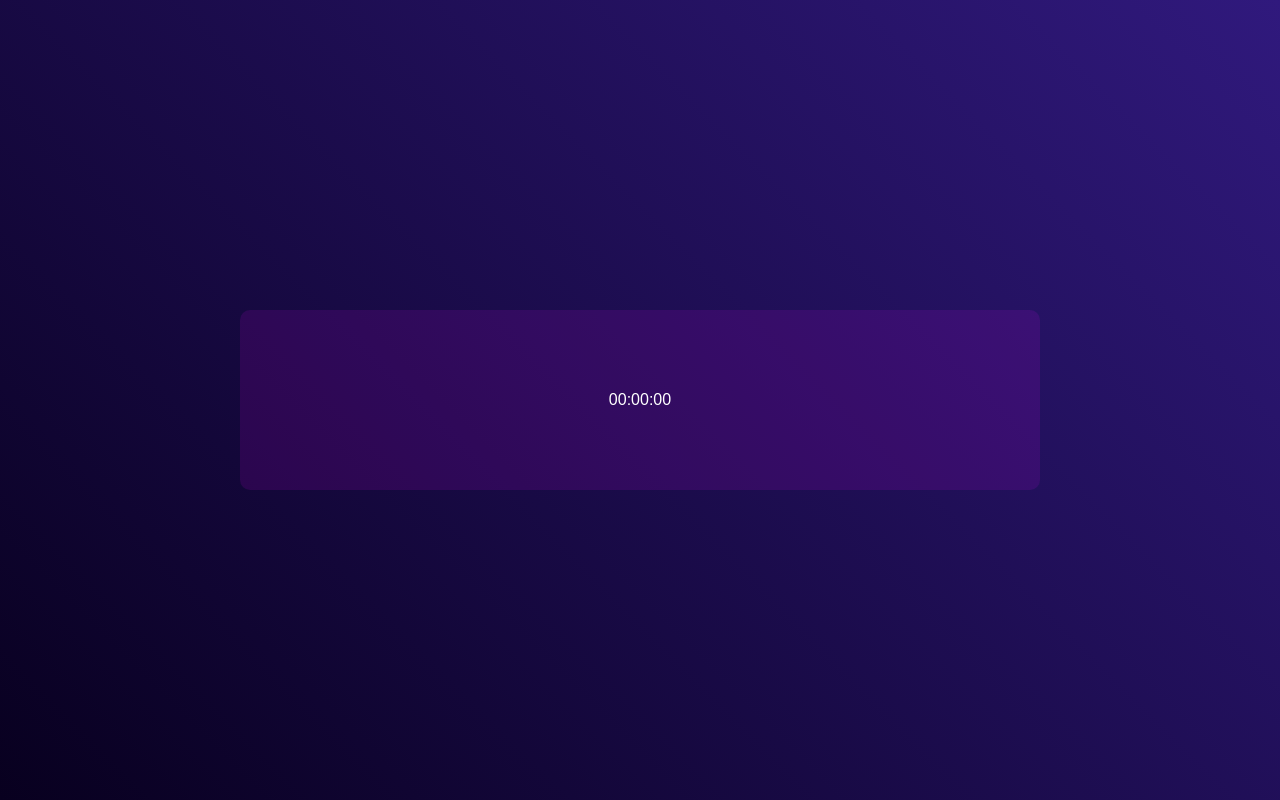
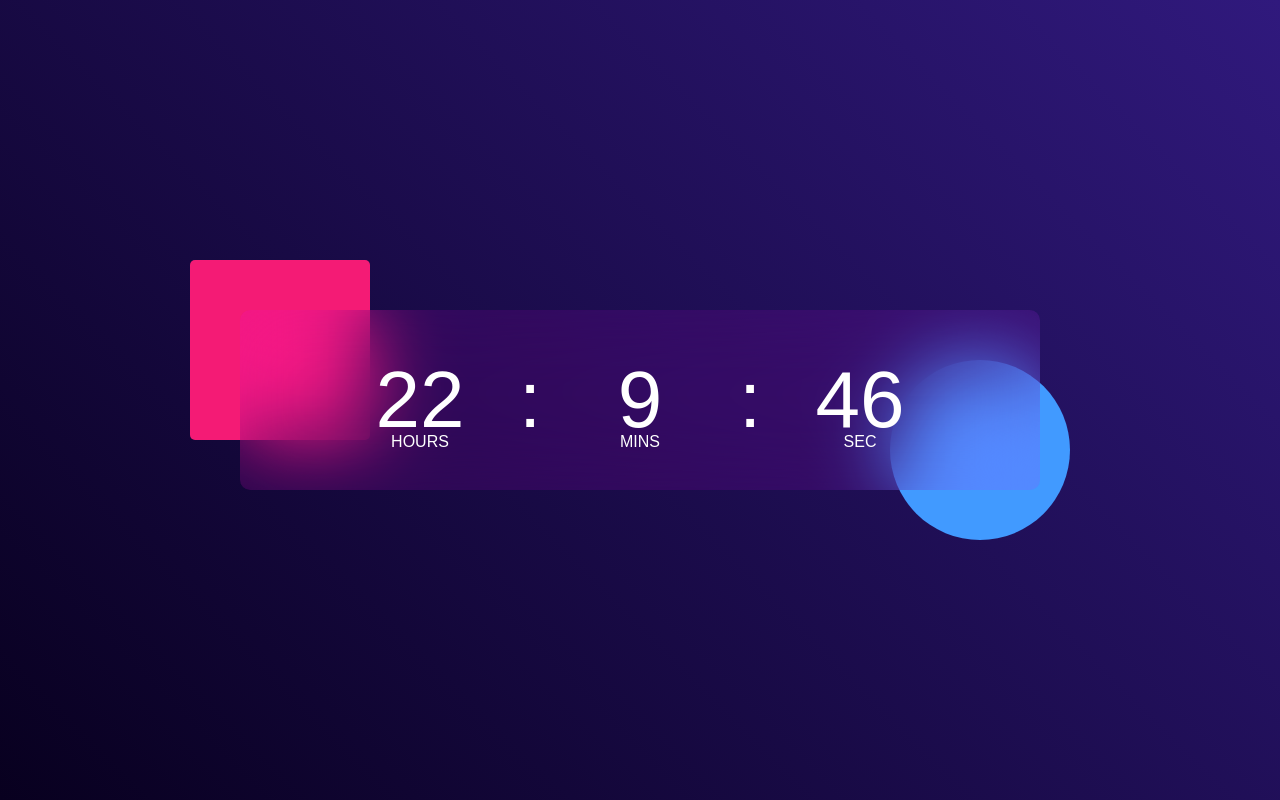
Before and after one commit to XxAzatarXx1/digitalclock, a plain HTML site: page index.html in a window 1280 px wide. Drawn offline with Linux system fonts and the light colour scheme.

Commit message:
Implement digital clock functionality with HTML, CSS, and JavaScript

```diff
--- a/index.html
+++ b/index.html
@@ -10,9 +10,15 @@
     <div class="hero">
         <div class="container">
             <div class="clock">
-                00:00:00
+                <span id="hrs">00</span>
+                <span>:</span>
+                <span id="min">00</span>
+                <span>:</span>
+                <span id="sec">00</span>
+
             </div>
         </div>
     </div>
+    <script src="script.js"></script>
 </body>
 </html>
--- a/script.js
+++ b/script.js
@@ -0,0 +1,14 @@
+let hrs = document.getElementById("hrs");
+let min = document.getElementById("min");
+let sec = document.getElementById("sec");
+
+function updateClock() {
+let currentTime = new Date();
+
+hrs.innerHTML = currentTime.getHours();
+min.innerHTML = currentTime.getMinutes();
+sec.innerHTML = currentTime.getSeconds();
+}
+
+updateClock();
+setInterval(updateClock, 1000);
--- a/styles.css
+++ b/styles.css
@@ -30,6 +30,7 @@
     display: flex;
     align-items: center;
     justify-content: center;
+    backdrop-filter: blur(40px);
 }
 
 .container::before {
@@ -37,4 +38,50 @@
     width: 180px;
     height: 180px;
     background: #f41b75;
+    border-radius: 5px;
+    position: absolute;
+    left: -50px;
+    top: -50px;
+    z-index: -1;
 }
+
+.container::after {
+    content: '';
+    width: 180px;
+    height: 180px;
+    background: #419aff;
+    border-radius: 50%;
+    position: absolute;
+    right: -30px;
+    bottom: -50px;
+    z-index: -1;
+}
+
+.clock span {
+    font-size: 80px;
+    width: 110px;
+    display: inline-block;
+    text-align: center;
+    position: relative;
+}
+
+.clock span::after {
+
+    font-size: 16px;
+    position: absolute;
+    bottom: -5px;
+    left: 50%;
+    transform: translateX(-50%);
+}
+
+#hrs::after {
+    content: 'HOURS';
+}
+
+#min::after {
+    content: 'MINS';
+}
+
+#sec::after {
+    content: 'SEC';
+}
```
